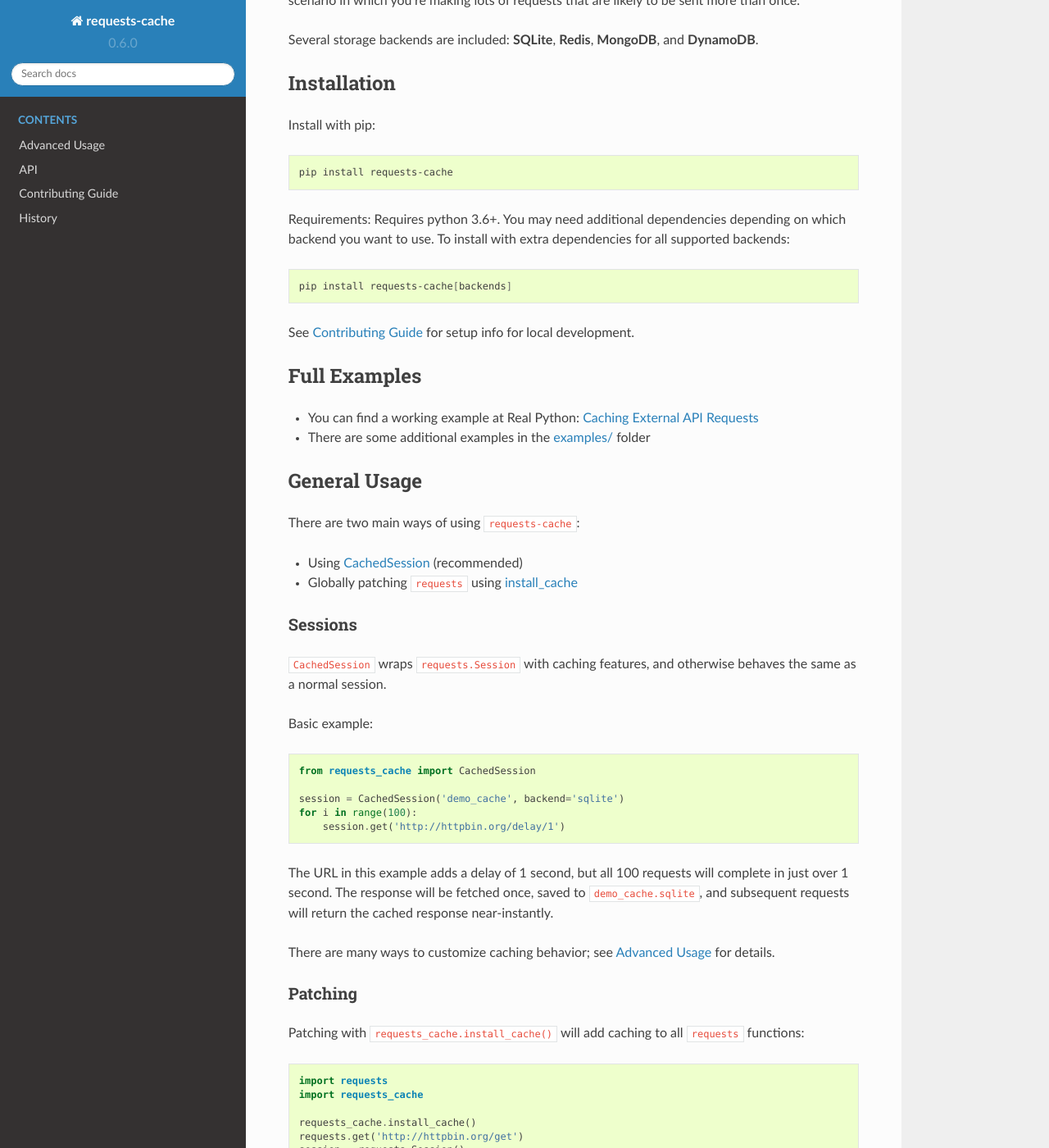
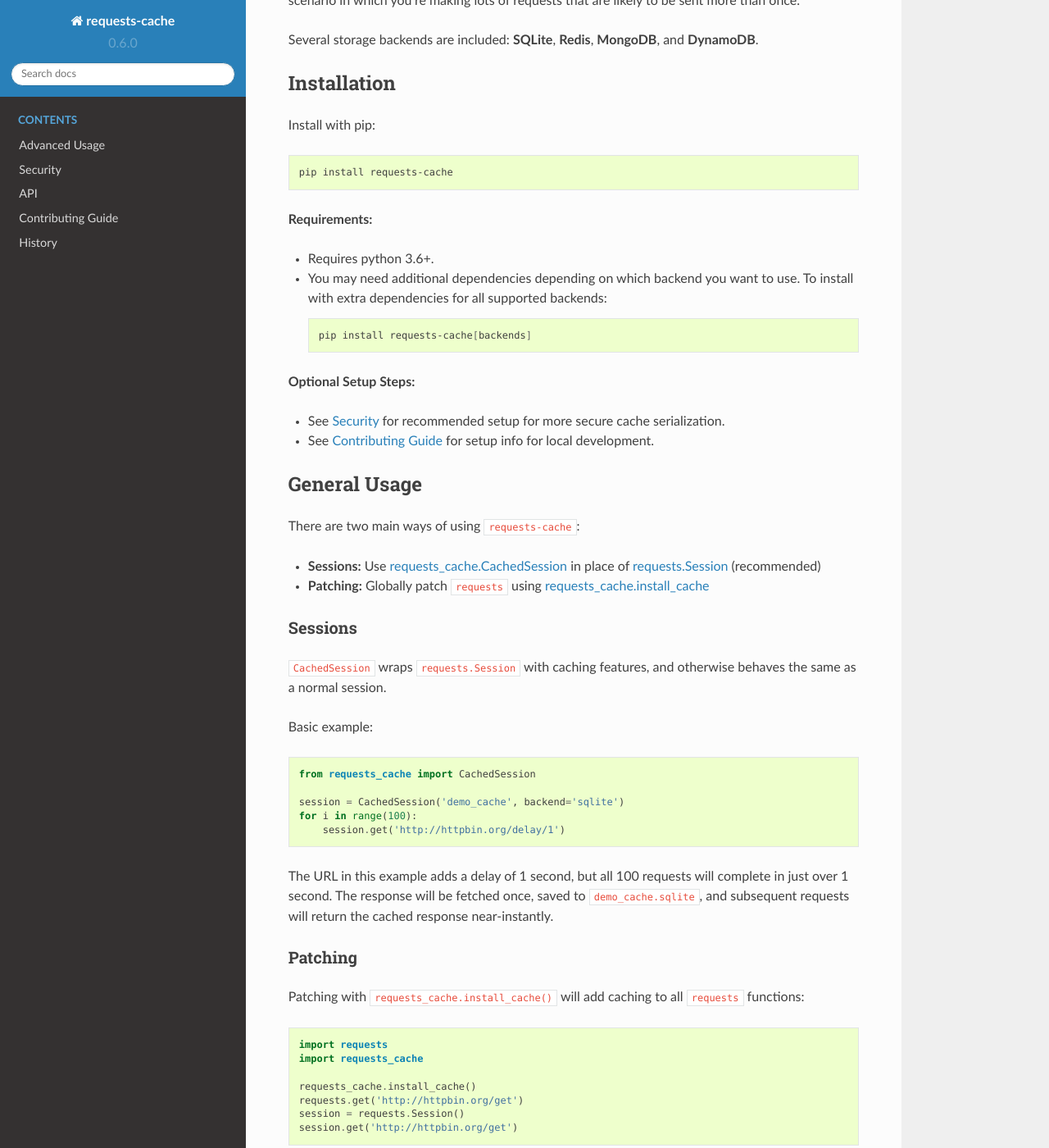
Before and after one commit to requests-cache/requests-cache, a Sphinx documentation site: the page built from docs/index.rst, in a window 1280 px wide and 1400 px high, scrolled down 380 px. Shown: the whole window at 82% size. Built offline with Sphinx 7.4.7 and the Read the Docs theme 2.0.0, drawn with Linux system fonts in a browser that asks for light colours; some of the changed text lies outside the part shown.

Commit message:
Move 'Security' section to a separate page, link from Readme, and add itsdangerous to default package dependencies

````diff
--- a/README.md
+++ b/README.md
@@ -1,4 +1,4 @@
-# requests-cache
+# Requests-Cache
 [![Build](https://github.com/reclosedev/requests-cache/actions/workflows/build.yml/badge.svg)](https://github.com/reclosedev/requests-cache/actions/workflows/build.yml)
 [![Coverage](https://coveralls.io/repos/github/reclosedev/requests-cache/badge.svg?branch=master)](https://coveralls.io/github/reclosedev/requests-cache?branch=master)
 [![Documentation](https://img.shields.io/readthedocs/requests-cache/latest)](https://requests-cache.readthedocs.io/en/latest/)
@@ -23,26 +23,27 @@
 pip install requests-cache
 ```
 
-Requirements:
-Requires python 3.6+.
-You may need additional dependencies depending on which backend you want to use.
-To install with extra dependencies for all supported backends:
-```bash
-pip install requests-cache[backends]
-```
+**Requirements:**
+* Requires python 3.6+.
+* You may need additional dependencies depending on which backend you want to use. To install with
+  extra dependencies for all supported backends:
 
-See [Contributing Guide](https://github.com/reclosedev/requests-cache/blob/master/CONTRIBUTING.md)
-for setup info for local development.
+    ```bash
+    pip install requests-cache[backends]
+    ```
 
-## Full Examples
-* You can find a working example at Real Python:
-[Caching External API Requests](https://realpython.com/blog/python/caching-external-api-requests)
-* There are some additional examples in the [examples/](https://github.com/reclosedev/requests-cache/tree/master/examples) folder
+**Optional Setup Steps:**
+* See [Security](https://requests-cache.readthedocs.io/en/latest/security.html) for recommended
+  setup for more secure cache serialization.
+* See [Contributing Guide](https://requests-cache.readthedocs.io/en/latest/contributing.html)
+  for setup info for local development.
 
 ## General Usage
 There are two main ways of using `requests-cache`:
-* Using [CachedSession](https://requests-cache.readthedocs.io/en/latest/api.html#requests_cache.core.CachedSession) (recommended)
-* Globally patching `requests` using [install_cache](https://requests-cache.readthedocs.io/en/latest/api.html#requests_cache.core.install_cache)
+* **Sessions:** Use [requests_cache.CachedSession](https://requests-cache.readthedocs.io/en/latest/api.html#requests_cache.core.CachedSession)
+  in place of [requests.Session](https://requests.readthedocs.io/en/master/user/advanced/#session-objects) (recommended)
+* **Patching:** Globally patch `requests` using
+  [requests_cache.install_cache](https://requests-cache.readthedocs.io/en/latest/api.html#requests_cache.core.install_cache)
 
 ### Sessions
 `CachedSession` wraps `requests.Session` with caching features, and otherwise behaves the same as a
@@ -59,9 +60,6 @@
 The URL in this example adds a delay of 1 second, but all 100 requests will complete in just over 1
 second. The response will be fetched once, saved to `demo_cache.sqlite`, and subsequent requests
 will return the cached response near-instantly.
-
-There are many ways to customize caching behavior; see
-[Advanced Usage](https://requests-cache.readthedocs.io/en/latest/advanced_usage.html) for details.
 
 ### Patching
 Patching with `requests_cache.install_cache()` will add caching to all `requests` functions:
@@ -126,7 +124,7 @@
 session.get('http://httpbin.org/get', expire_after=360)
 ```
 
-If a per-session expiration is set but you want to temporarily disable it, use ```-1```:
+If a per-session expiration is set but you want to temporarily disable it, use `-1`:
 ```python
 # Never expire
 session.get('http://httpbin.org/get', expire_after=-1)
@@ -147,9 +145,16 @@
 session.remove_expired_responses(expire_after=360)
 ```
 
+## More Features & Examples
+* You can find a working example at Real Python:
+  [Caching External API Requests](https://realpython.com/blog/python/caching-external-api-requests)
+* There are some additional examples in the [examples/](https://github.com/reclosedev/requests-cache/tree/master/examples) folder
+* See [Advanced Usage](https://requests-cache.readthedocs.io/en/latest/advanced_usage.html) for
+  details on customizing cache behavior and other features beyond the basics.
+
 ## Related Projects
 If `requests-cache` isn't quite what you need, you can help make it better! See the
-[Contributing Guide](https://github.com/reclosedev/requests-cache/blob/master/CONTRIBUTING.md)
+[Contributing Guide](https://requests-cache.readthedocs.io/en/latest/contributing.html)
 for details.
 
 You can also check out these other python cache projects:
--- a/docs/conf.py
+++ b/docs/conf.py
@@ -5,7 +5,7 @@
 # Add project path
 sys.path.insert(0, os.path.abspath('..'))
 
-from requests_cache import __version__
+from requests_cache import __version__  # noqa: E402
 
 # General information about the project.
 project = 'requests-cache'
--- a/docs/index.rst
+++ b/docs/index.rst
@@ -13,6 +13,7 @@
     :maxdepth: 2
 
     advanced_usage
+    security
     api
     contributing
     history
--- a/setup.py
+++ b/setup.py
@@ -8,7 +8,7 @@
     # Packages used for CI jobs
     'build': ['coveralls', 'twine', 'wheel'],
     # Packages for all supported backends + features
-    'backends': ['boto3', 'pymongo', 'redis', 'itsdangerous'],
+    'backends': ['boto3', 'pymongo', 'redis'],
     # Packages used for documentation builds
     'docs': [
         'm2r2',
@@ -32,6 +32,7 @@
 # All development/testing packages combined
 extras_require['dev'] = list(chain.from_iterable(extras_require.values()))
 
+
 setup(
     name='requests-cache',
     packages=find_packages(),
@@ -39,7 +40,7 @@
     author='Roman Haritonov',
     author_email='reclosedev@gmail.com',
     url='https://github.com/reclosedev/requests-cache',
-    install_requires=['requests>=2.0.0'],
+    install_requires=['requests>=2.0.0', 'itsdangerous'],
     extras_require=extras_require,
     include_package_data=True,
 )
````
Also changed, not shown: docs/advanced_usage.rst (+5 -41 lines), docs/security.rst (added, +48 -0 lines), examples/README.md (added).
